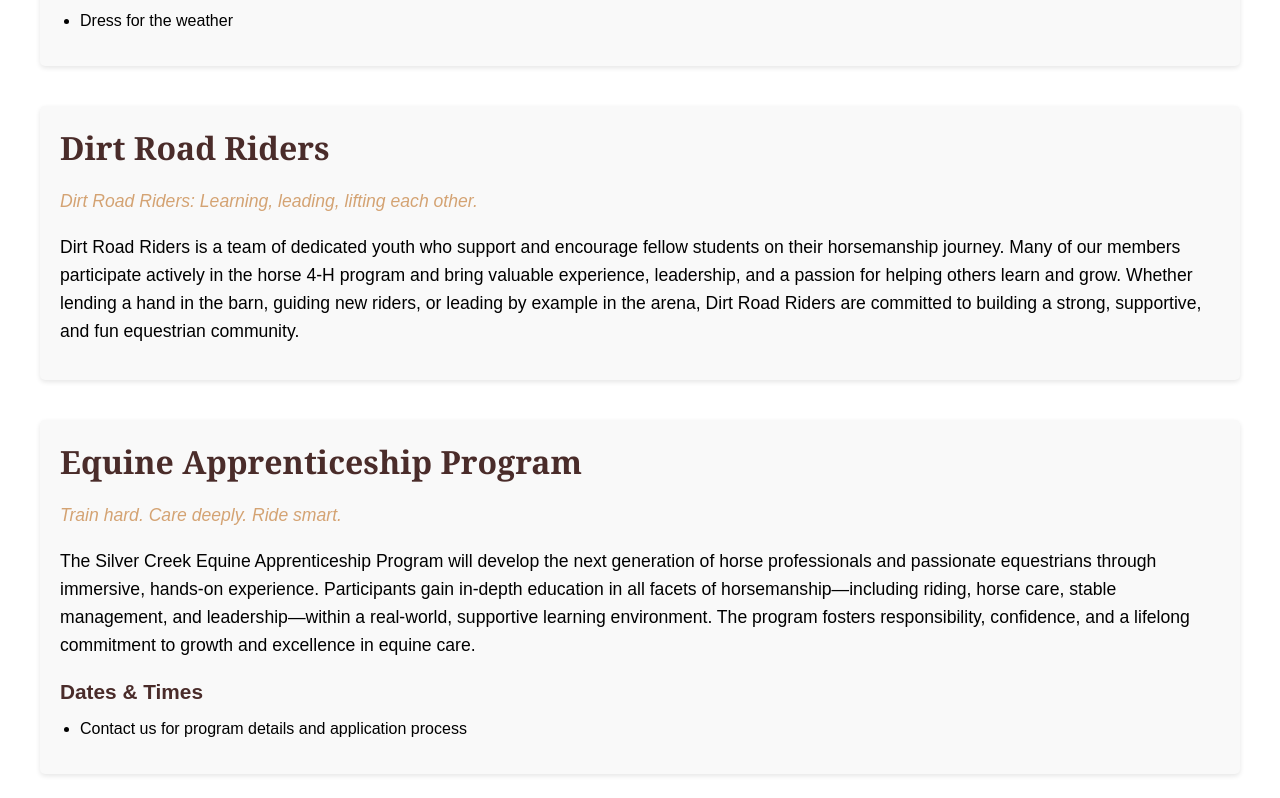
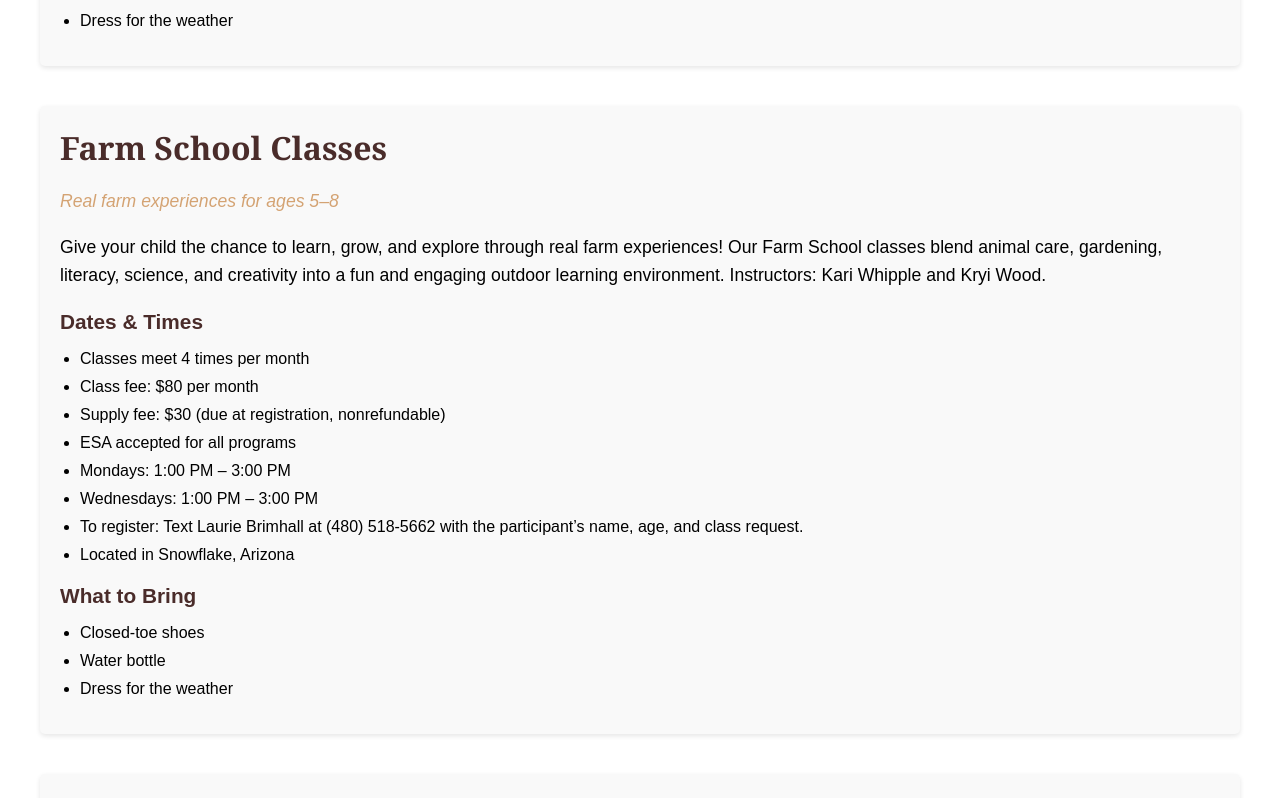
Before and after one commit to harrisonoakess/SCEEP, a React (Create React App) app in the folder client/: page /programs in a window 1280 px wide. Shown: the part 3422-4220 px from the top of the page. Built offline with nearby package versions, Linux system fonts and the light colour scheme.

Commit message:
added farm classes to programs and fixed about page

```diff
--- a/client/src/components/Header.js
+++ b/client/src/components/Header.js
@@ -8,6 +8,7 @@ function Header() {
       <div className="header-content">
         <h1>Silver Creek Equestrian Education Program</h1>
         <p>Snowflake, Arizona</p>
+
         <nav className="nav-menu">
           <ul>
             <li className="dropdown">
@@ -24,20 +25,22 @@ function Header() {
                 <Link to="/programs#pony-pals">After School Pony Pals</Link>
                 <Link to="/programs#dirt-road-riders">Dirt Road Riders</Link>
                 <Link to="/programs#equine-apprenticeship">Equine Apprenticeship</Link>
+
+                {/* Farm School on Programs page */}
+                <Link to="/programs#farm-school">Farm School Classes</Link>
               </div>
             </li>
 
-            {/* Homeschool Programs Dropdown */}
-            {/* Homeschool Programs Dropdown */}
+            {/* Homeschool Activities Dropdown */}
             <li className="dropdown">
               <span className="dropdown-toggle">Homeschool Activities</span>
               <div className="dropdown-menu">
+                {/* Farm School on Homeschool page */}
                 <Link to="/homeschool-programs#farm-school">Farm School Classes</Link>
                 {/* <Link to="/homeschool-programs#homeschool-horse-class">Homeschool Horse Class</Link> */}
                 <Link to="/homeschool-programs#homeschool-pony-pals">Homeschool Pony Pals</Link>
               </div>
             </li>
-
 
             {/* About Dropdown */}
             <li className="dropdown">
--- a/client/src/pages/About.js
+++ b/client/src/pages/About.js
@@ -14,11 +14,12 @@ import DelaneyMelluse from '../assets/images/aboutPageProfiles/delaneyMelluse.jp
 import BethNielsen from '../assets/images/aboutPageProfiles/bethNielsen.png';
 import Harley from '../assets/images/aboutPageProfiles/harley.jpg';
 import Tuff from '../assets/images/aboutPageProfiles/tuff.jpg';
-import Lady from '../assets/images/aboutPageProfiles/lady.jpg';
 import Buddy from '../assets/images/aboutPageProfiles/buddy.jpg';
 import Ally from '../assets/images/aboutPageProfiles/ally.jpg';
 import Duke from '../assets/images/aboutPageProfiles/duke.jpg';
 // import Maverick from '../assets/images/aboutPageProfiles/maverick.jpg';
+import MayceeBrimhall from '../assets/images/aboutPageProfiles/mayceeBrimhall.jpeg'
+import KariWhipple from '../assets/images/aboutPageProfiles/kariWhipple.jpeg'
 
 const About = () => {
   const location = useLocation();
@@ -43,6 +44,14 @@ const About = () => {
       A lifelong learner, she continually seeks new knowledge and techniques to enhance her teaching and equestrian knowledge, ensuring her students receive the best, most current horsemanship education available.`,
       photo: LaurieBrimhall,
     },
+    {
+      name: 'Kari Whipple',
+      role: 'Instructor',
+      bio: `My name is Kari Whipple. I grew up here in Snowflake, Arizona on my Grandfather’s cattle ranch. As a child my Grandfather taught me how to ride and take care of horses and other livestock. This is where my love of horses originated.
+      Over the years I have continued to work and raise my own horses. I have also started teaching. I was a teachers aid at a local preschool here in Snowflake. And then for the past 2 years I have been substitute teaching for the Snowflake schools.
+      I love working with horses and children, and am grateful for this equestrian program that allows me to do both.`,
+      photo: KariWhipple,
+    },
     // {
     //   name: 'Jay Ohaco',
     //   role: 'Instructor/Homeschool Horse Class/Horse Camp/Group Lessons',
@@ -54,6 +63,21 @@ const About = () => {
       role: 'Equine Apprentice/Instructor',
       bio: `Lexi is a horse crazy girl who is not afraid to get her hands dirty regarding horses. She grew up around horses and has been riding since she could walk. She started taking horses more seriously 3 years ago and became one of Laurie’s horse camp counselors, and took frequent lessons. Lexi has competed in various local horse shows, held a rodeo queen title for 2 years, and competed in the state 4H horse shows in both western and English, taking home many state champ buckles and ribbons and even qualifying for nationals. She loves the Western way of life and enjoys sharing it with others!`,
       photo: LexiGardner,
+    },
+    {
+      name: 'Maycee Brimhall',
+      role: 'Instructor',
+      bio: `Howdy everyone! My name’s Maycee Brimhall, and I’m excited to be working at Horse Camp. Horses have been a major part of my life, and I’ve been in the saddle since I was eight years old. There’s something about the sound of hooves in the dirt
+            and a good horse under you that just feels like home, and that’s a feeling I’m excited to share with the campers.
+
+            In past years I’ve been involved in rodeo queening, which has pushed me to grow in confidence, horsemanship, and responsibility. Representing the sport I love has taught me to work hard, carry myself with professionalism, and always
+            take pride in how I treat both people and horses. Those experiences have shaped who I am today.
+
+            Now I am 16, and ready to jump in with both boots. I’m looking forward to long days, early mornings, and doing whatever needs to be done—whether that’s helping a camper feel comfortable around horses,
+            keeping things running smoothly, or just lending a hand wherever it’s needed. Most of all, I can’t wait to build connections with the campers and staff!
+
+            I’m grateful for the chance to be part camp! Can’t wait to see you!!`,
+      photo: MayceeBrimhall,
     },
     {
       name: 'Sedona Forbis',
@@ -118,12 +142,6 @@ const About = () => {
       role: 'Quarter Horse, 18 years old',
       bio: `Tuff is an 18-year-old bay Quarter Horse gelding whose name perfectly matches his talent and grit. Exceptionally versatile, Tuff has done it all—from rodeo drill team performances and speed events to roping and ranch work. But his true shine is in the show ring, where he’s racked up numerous awards across a wide range of disciplines. Whether it’s Western Pleasure, Trail, Reining, or jumping in English classes, Tuff brings elegance, athleticism, and heart to every ride. A true all-around horse, he’s as smart as he is stunning.`,
       photo: Tuff,
-    },
-    {
-      name: 'Lady',
-      role: 'Mare, 22 years old',
-      bio: `Lady is a 22-year-old mare with a heart full of kindness and a spirit that calms everyone around her. Known for her sweet temperament and endless patience, Lady has been a trusted companion to countless children learning to ride. Gentle, steady, and always willing, she’s the kind of horse that makes riders feel safe and confident from the moment they meet her. Beloved by kids and adults alike, Lady is more than just a horse—she’s a quiet teacher and a cherished friend.`,
-      photo: Lady,
     },
     {
       name: 'Buddy',
--- a/client/src/pages/Programs.js
+++ b/client/src/pages/Programs.js
@@ -216,6 +216,28 @@ const Programs = () => {
           'Dress for the weather',
         ]}
       />
+            <ProgramSection
+        id="farm-school"
+        title="Farm School Classes"
+        tagline="Real farm experiences for ages 5–8"
+        description="Give your child the chance to learn, grow, and explore through real farm experiences! Our Farm School classes blend animal care, gardening, literacy, science, and creativity into a fun and engaging outdoor learning environment. Instructors: Kari Whipple and Kryi Wood."
+        dates={[
+          'Classes meet 4 times per month',
+          'Class fee: $80 per month',
+          'Supply fee: $30 (due at registration, nonrefundable)',
+          'ESA accepted for all programs',
+          'Mondays: 1:00 PM – 3:00 PM',
+          'Wednesdays: 1:00 PM – 3:00 PM',
+          "To register: Text Laurie Brimhall at (480) 518-5662 with the participant’s name, age, and class request.",
+          'Located in Snowflake, Arizona',
+        ]}
+        whatToBring={[
+          'Closed-toe shoes',
+          'Water bottle',
+          'Dress for the weather',
+        ]}
+      />
+
 
       <ProgramSection
         id="dirt-road-riders"
```
Also changed, not shown: client/src/assets/images/aboutPageProfiles/kariWhipple.jpeg (added), client/src/assets/images/aboutPageProfiles/mayceeBrimhall.jpeg (added). Lines whose indentation alone changed are shown as unchanged.
